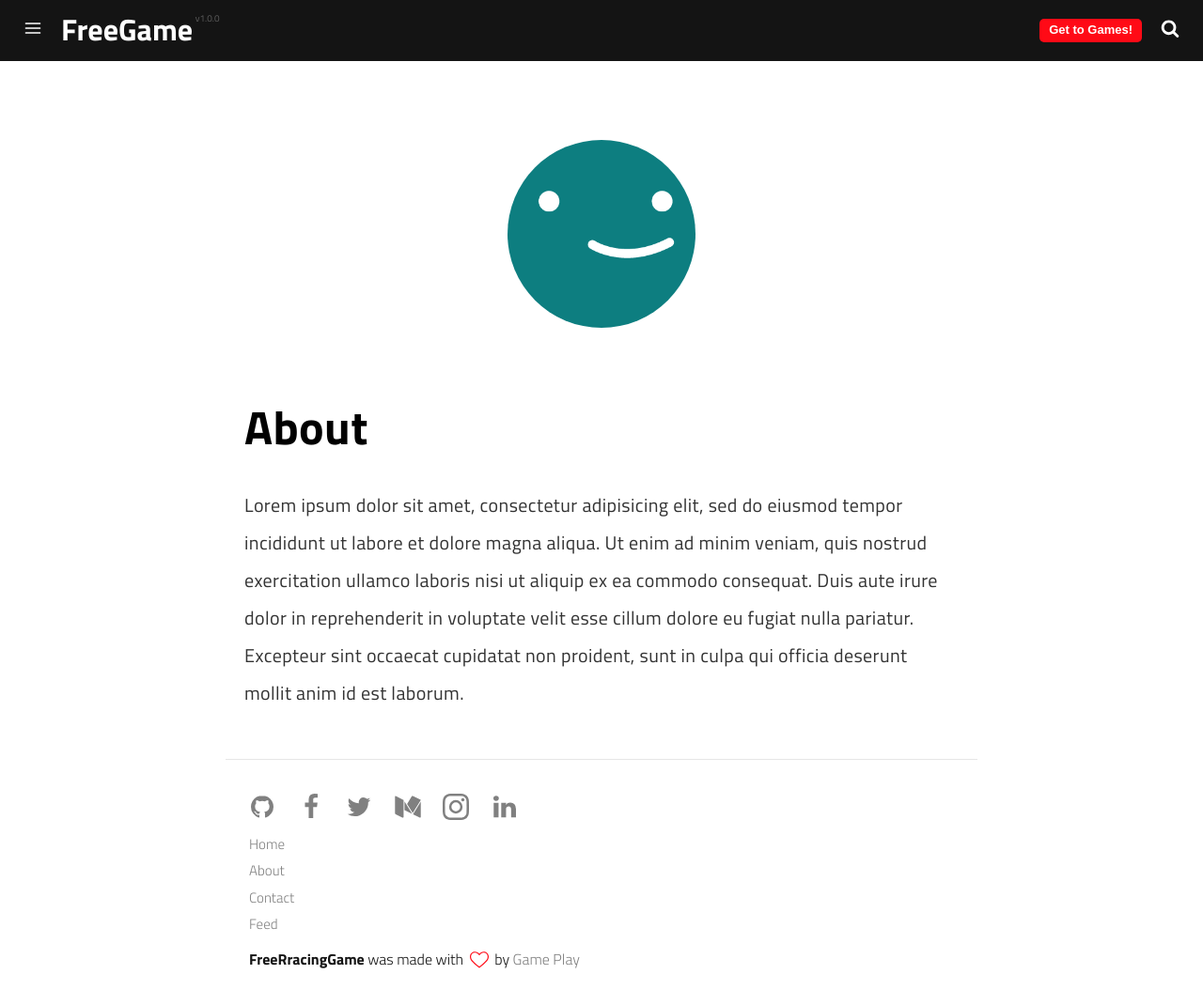
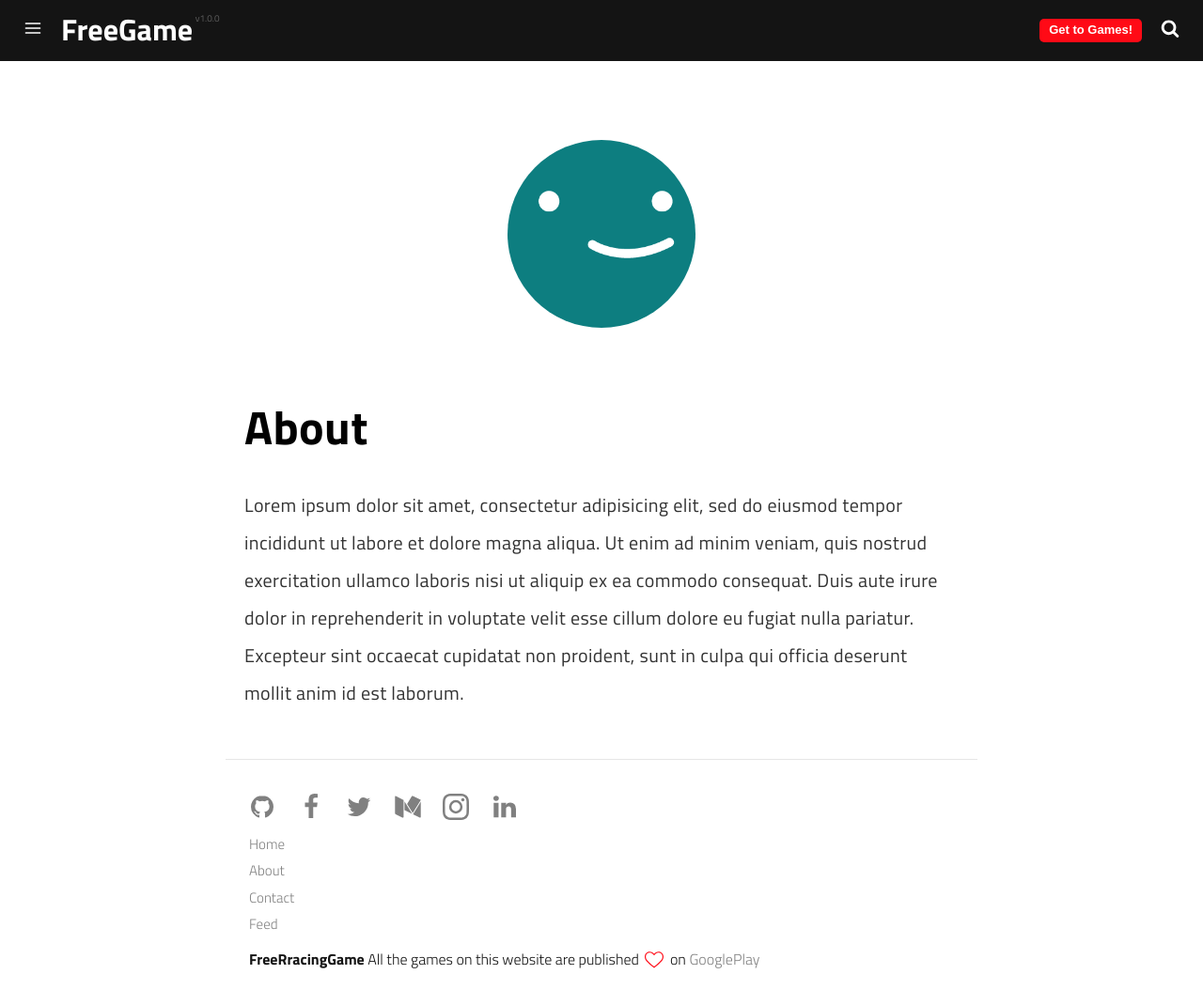
Before and after one commit to MyFreeGame/MyFreeGame.github.io, a Jekyll site: the page built from pages/about.md, in a window 1280 px wide and 1070 px high. Shown: the whole window at 94% size. Built offline with Jekyll 4.4.1, drawn with Linux system fonts in a browser that asks for light colours; a script that is not in the unit is left out.

Commit message:
Update footer.html

```diff
--- a/_includes/footer.html
+++ b/_includes/footer.html
@@ -35,7 +35,7 @@
     {% include links.html %}
 
     <p>
-      <span>FreeRracingGame</span> was made with <svg class="love"><use xlink:href="#icon-heart"></use></svg> by <a href="https://play.google.com/store/apps/developer?id=free+racing+game" target="_blank" class="creator">Game Play</a>
+      <span>FreeRracingGame</span> All the games on this website are published   <svg class="love"><use xlink:href="#icon-heart"></use></svg> on <a href="https://play.google.com/store/apps/developer?id=free+racing+game" target="_blank" class="creator">GooglePlay</a>
     </p>
 </footer>
 
```
